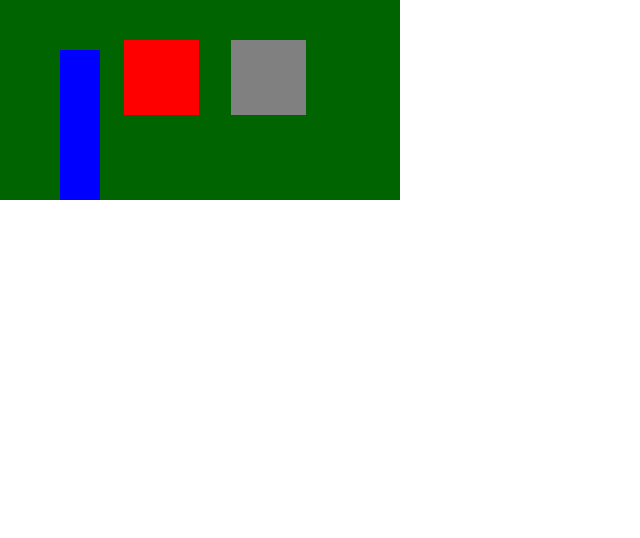
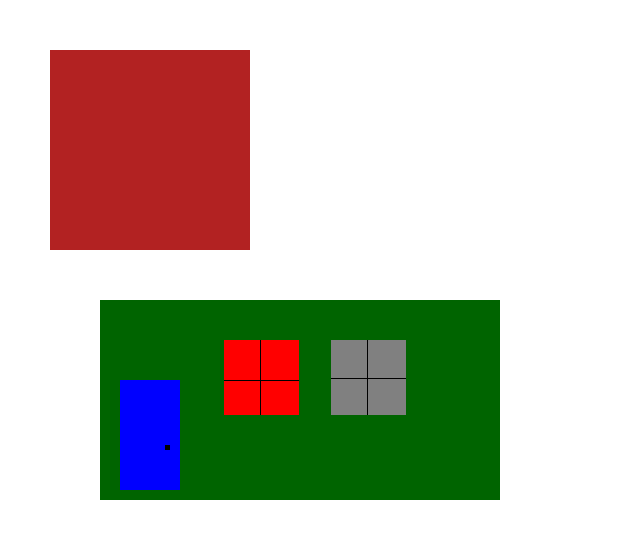
Before and after one commit to bohdansavchuk/new_repos, a plain HTML site: page index.html in a window 1280 px wide. Shown: the top 538 px of the page, without its empty margins (0-640 px from the left). Drawn offline with Linux system fonts and the light colour scheme.

Commit message:
3d_commit

```diff
--- a/css/style.css
+++ b/css/style.css
@@ -44,6 +44,8 @@ body{
     background-color: darkgreen;
     width: 400px;
     height: 200px;
+    top: 100px;
+    left: 100px;
     position: relative;
 }
 
@@ -66,11 +68,67 @@ body{
 
 }
 .class-16{
-    height: 150px;
-    width: 40px;
-    top: 50px;
-    left: 60px;
+    height: 110px;
+    width: 60px;
+    top: 80px;
+    left: 20px;
     background-color: blue;
     position: absolute;
 
 }
+.class-17{
+    height: 1px;
+    width: 75px;
+    top: 80px;
+    left: 124px;
+    background-color: black;
+    position: absolute;
+    z-index: 2;
+
+}
+
+.class-18{
+    height: 75px;
+    width: 1px;
+    top: 40px;
+    left: 160px;
+    background-color: black;
+    position: absolute;
+    z-index: 2;
+}
+.class-19{
+    height: 1px;
+    width: 75px;
+    top: 78px;
+    left: 231px;
+    background-color: black;
+    position: absolute;
+    z-index: 2;
+}
+.class-20{
+    height: 75px;
+    width: 1px;
+    top: 40px;
+    left: 267px;
+    background-color: black;
+    position: absolute;
+    z-index: 2;
+}
+.class-21{
+    height: 5px;
+    width: 5px;
+    top: 145px;
+    left: 65px;
+    background-color: black;
+    position: absolute;
+    z-index: 2;
+}
+
+.class-5{
+    background-color: firebrick;
+    width: 200px;
+    height: 200px;
+    top: 50px;
+    left: 50px;
+    position: relative;
+}
--- a/index.html
+++ b/index.html
@@ -89,7 +89,13 @@
                    <!--  <img class="one" src="./img/1.jpg" alt="img"> -->
 
 
+        <div class="class-5"></div>
         <div class="class-11">
+            <div class="class-21"></div>
+            <div class="class-20"></div>
+            <div class="class-19"></div>
+            <div class="class-17"></div>
+            <div class="class-18"></div>
             <div class="class-12"></div>
             <div class="class-15"></div>
             <div class="class-16"></div>
```
